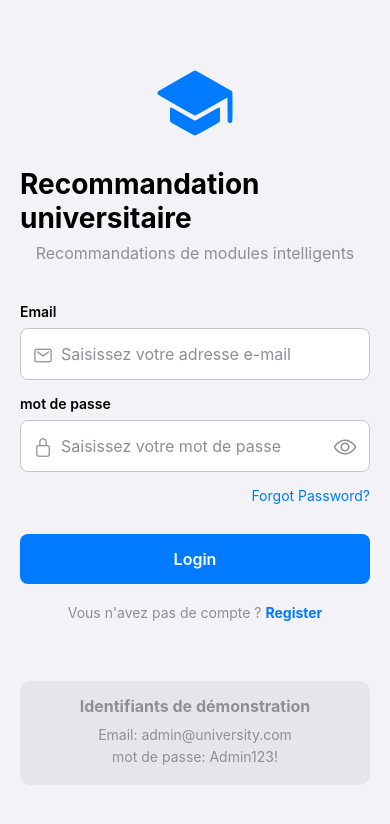
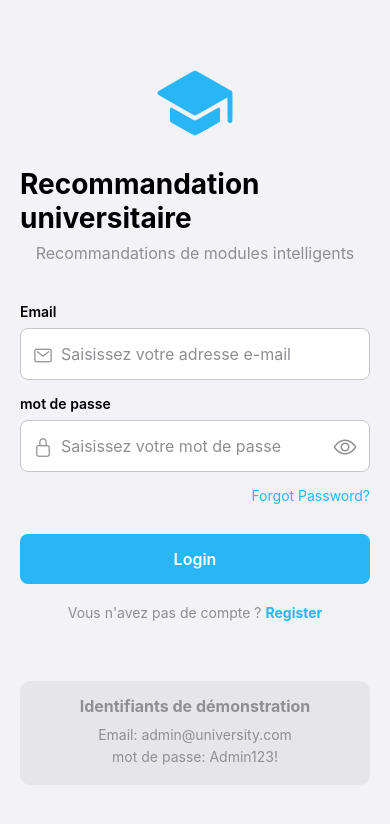
Before and after one commit to moollkka/SmartAdvisor, a React Native app in the folder frontend/: screen /Login in a window 390 px wide. Shown: the top 824 px of the page. Built offline with nearby package versions, Linux system fonts and the light colour scheme.

Commit message:
Update project theme to Light Blue

```diff
--- a/frontend/src/styles/themes.js
+++ b/frontend/src/styles/themes.js
@@ -1,6 +1,6 @@
 export const lightTheme = {
     colors: {
-        primary: '#007AFF',
+        primary: '#29B6F6',
         secondary: '#5856D6',
         success: '#34C759',
         danger: '#FF3B30',
--- a/frontend/src/utils/constants/colors.js
+++ b/frontend/src/utils/constants/colors.js
@@ -1,6 +1,6 @@
 export const COLORS = {
-  primary: '#2196F3',
-  primaryDark: '#1976D2',
+  primary: '#29B6F6',
+  primaryDark: '#0288D1',
   secondary: '#4CAF50',
   accent: '#FF9800',
   error: '#F44336',
```
